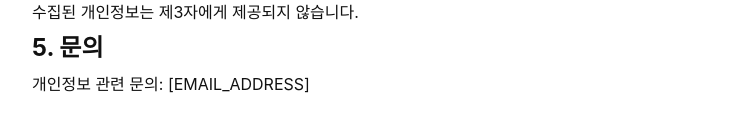
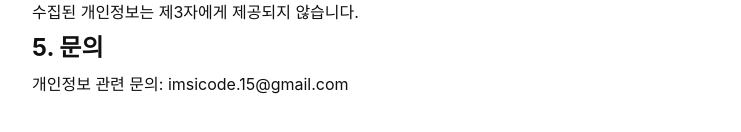
Before and after one commit to unknownName-15/todo_frontend, a React (Vite) app: page /privacy in a window 1280 px wide. Shown: the part 428-560 px from the top of the page, without its empty margins (228-969 px from the left). Built offline with nearby package versions, Linux system fonts and the light colour scheme.

Commit message:
edit email

```diff
--- a/src/pages/PrivacyPage.jsx
+++ b/src/pages/PrivacyPage.jsx
@@ -17,7 +17,7 @@ export default function PrivacyPage() {
       <p>수집된 개인정보는 제3자에게 제공되지 않습니다.</p>
 
       <h2>5. 문의</h2>
-      <p>개인정보 관련 문의: {'[EMAIL_ADDRESS]'}</p>
+      <p>개인정보 관련 문의: {'imsicode.15@gmail.com'}</p>
     </div>
   );
 }
--- a/src/pages/TermsPage.jsx
+++ b/src/pages/TermsPage.jsx
@@ -17,7 +17,7 @@ export default function TermsPage() {
       <p>운영자는 사전 공지 없이 서비스를 변경하거나 중단할 수 있습니다.</p>
 
       <h2>5. 문의</h2>
-      <p>서비스 관련 문의: {'[EMAIL_ADDRESS]'}</p>
+      <p>서비스 관련 문의: {'imsicode.15@gmail.com'}</p>
     </div>
   );
 }
```
